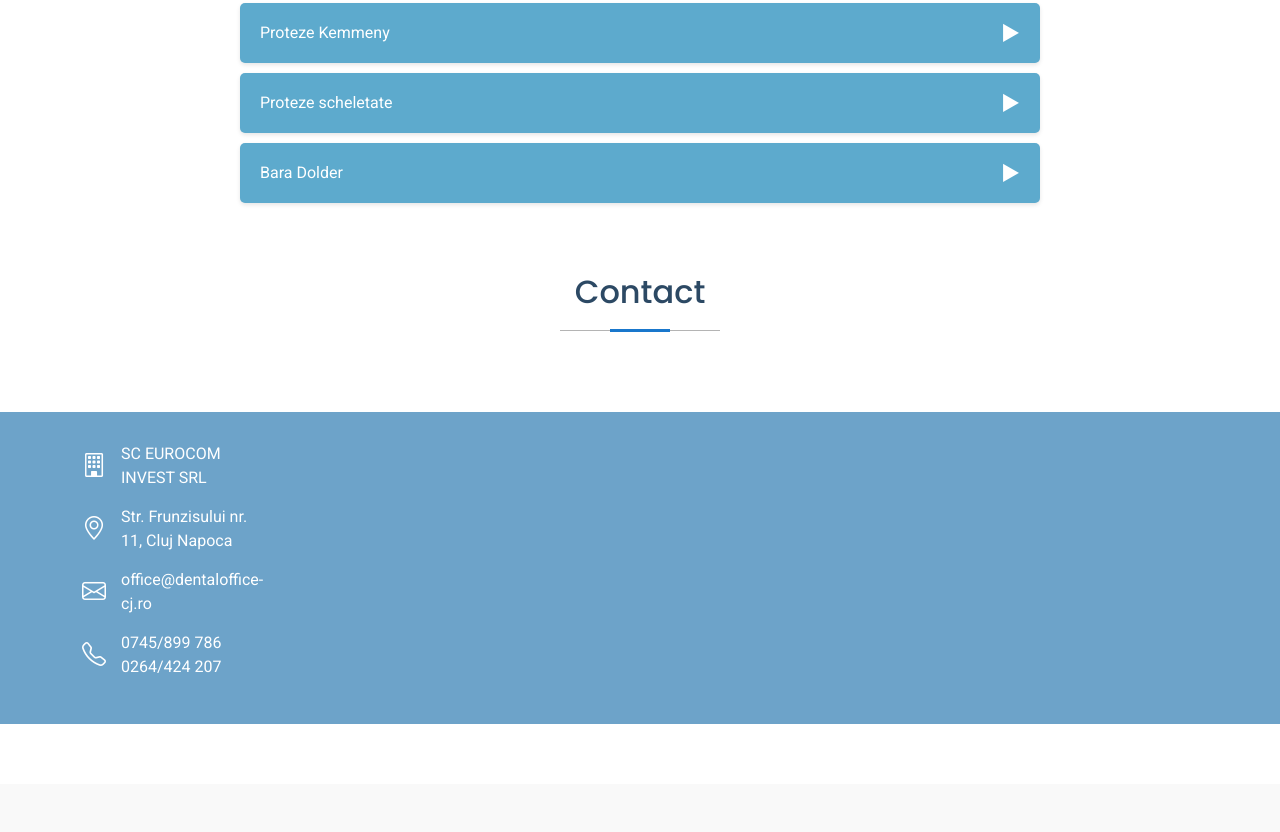
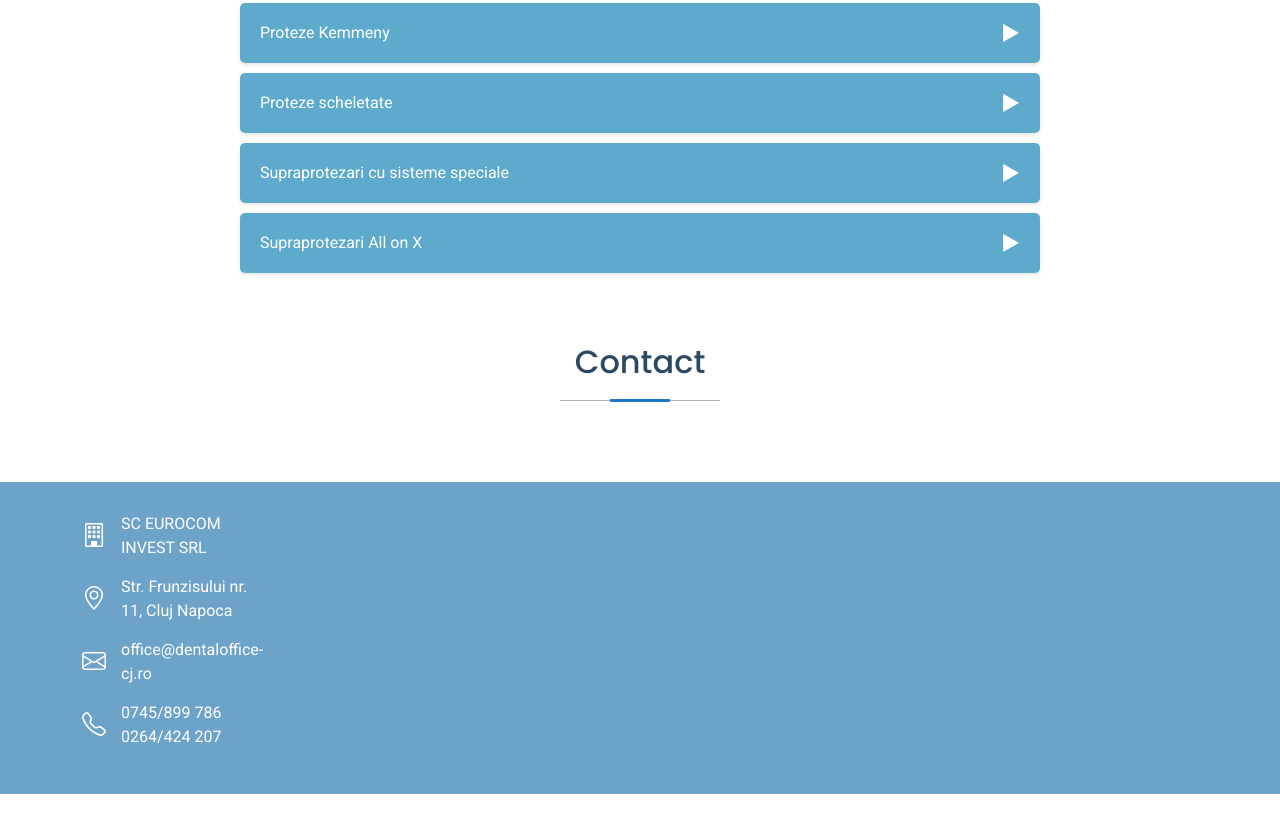
Before and after one commit to szabinafullstackdev/DentalOffice, a plain HTML site: page index.html in a window 1280 px wide. Shown: the part 2835-3667 px from the top of the page. Drawn offline with Linux system fonts and the light colour scheme.

Commit message:
Commit üzenet

```diff
--- a/index.html
+++ b/index.html
@@ -280,7 +280,11 @@
         <span class="arrow">▶</span>
       </div>
       <div class="service-item">
-        <span>Bara Dolder</span>
+        <span>Supraprotezari cu sisteme speciale</span>
+        <span class="arrow">▶</span>
+      </div>
+      <div class="service-item">
+        <span>Supraprotezari All on X</span>
         <span class="arrow">▶</span>
       </div>
     </div>
```
